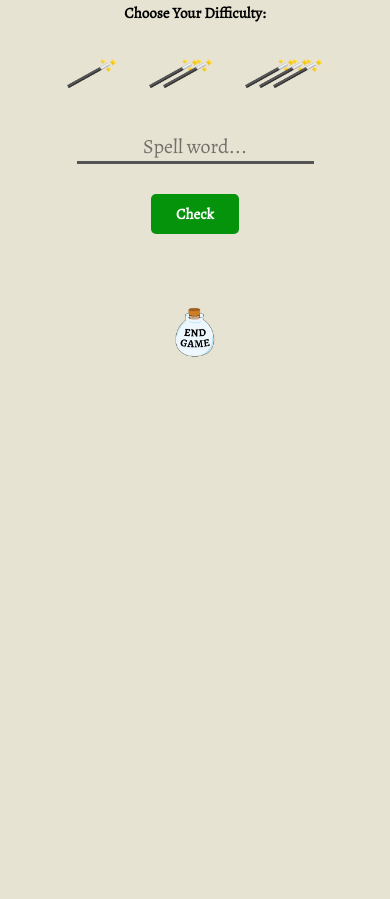
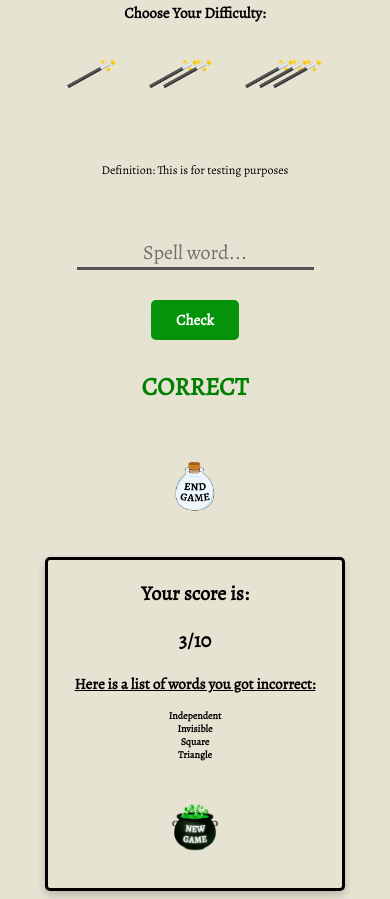
Before and after one commit to daniserosales/Lettuce, a plain HTML site: page Client/assets/index.html in a window 390 px wide. Shown: the part 351-1250 px from the top of the page. Before the commit the page ends 844 px from the top, so only its background shows below. Drawn offline with nearby package versions, Linux system fonts and the light colour scheme.

Commit message:
Added dyamic elements to HTML

```diff
--- a/Client/assets/index.html
+++ b/Client/assets/index.html
@@ -46,9 +46,10 @@
             </section>
 
             <section class="text-input">
+                <p class="definition">Definition: This is for testing purposes</p> <!--ELEMENT TO DISPLAY WORD DEFINITION-->
                 <input id="input" placeholder="Spell word..." type="text" /><br>
                 <button id="submit-word" class="submit-button" type="submit">Check</button><br>
-                <p></p><br>
+                <p>CORRECT</p><br> <!--ELEMENT TO DISPLAY CORRECT OR INCORRECT RESPONSE-->
                 <button id="end-game" class="end-game-button" type="submit">
                     <img src="/Client/assets/end-game-button.png" alt="End Game button"/>
                 </button>
@@ -56,6 +57,22 @@
         </div>
     </div>
 
+    <!-- SECTION TO DISPLAY SCORE WITH INCORRECT WORDS-->
+    <section class="score-card">
+        <h3>Your score is:</h3>
+        <h3>3/10</h3>
+        <p>Here is a list of words you got incorrect:</p>
+        <ul>
+            <li>Independent</li>
+            <li>Invisible</li>
+            <li>Square</li>
+            <li>Triangle</li>
+        </ul>
+        <button id="new-game" class="end-game-button" type="submit">
+            <img src="/Client/assets/new-game-button.png" alt="New Game button"/>
+        </button>
+    </section>
+
     <script defer src="index.js" ></script>
 </body>
 </html>
--- a/Client/assets/style.css
+++ b/Client/assets/style.css
@@ -96,6 +96,14 @@ body {
     padding: 30px;
 }
 
+.text-input .definition {
+    font-family: 'Alegreya', serif;
+    font-size: 25px;
+    color: black;
+    font-weight: 400;
+    padding: 30px;
+}
+
 .text-input input {
     outline: 0;
     border-width: 0 0 5px;
@@ -110,6 +118,15 @@ body {
     color: black;
     opacity: 0.5;
   }
+
+.text-input p {
+    font-family: 'Alegreya', serif;
+    font-size: 50px;
+    font-weight: 800;
+    color: green;
+    margin: 0%;
+    margin-bottom: 30px;
+}
 
 .submit-button {
     margin: 60px;
@@ -155,6 +172,39 @@ body {
     transform: scale(.98);
 }
 
+.score-card {
+    font-family: 'Alegreya', serif;
+    font-weight: 800;
+    text-align: center;
+    border-style: solid;
+    border-radius: 5px;
+    border-width: 3px;
+    box-shadow: 0 4px 8px 0 rgba(0,0,0,0.2);
+    width: 40%;
+    margin: auto;
+}
+
+.score-card h3 {
+    font-size: 40px;
+}
+
+.score-card p {
+    font-size: 30px;
+    text-decoration: underline;
+}
+
+.score-card ul {
+    font-size: 25px;
+    list-style: none;
+    padding: 0%;
+}
+
+.score-card img {
+    margin: 30px;
+    width: 150px;
+    height: 150px;
+}
+
 
 @media only screen and (max-width: 1350px) {
     .logo img {
@@ -183,8 +233,16 @@ body {
         margin: 30px;
     }
 
+    .text-input .definition {
+        font-size: 20px;
+    }
+
     .text-input input {
         border-width: 0 0 3px;
+        font-size: 40px;
+    }
+
+    .text-input p {
         font-size: 40px;
     }
 
@@ -196,6 +254,23 @@ body {
     .text-input img {
         width: 75px;
         height: 160px;
+    }
+
+    .score-card h3 {
+        font-size: 30px;
+    }
+
+    .score-card p {
+        font-size: 25px;
+    }
+
+    .score-card ul {
+        font-size: 20px;
+    }
+
+    .score-card img {
+        width: 100px;
+        height: 100px;
     }
 }
 
@@ -237,6 +312,10 @@ body {
     .submit-button {
         margin: 60px;
     }
+
+    .score-card {
+        width: 50%;
+    }
 }
 
 @media only screen and (max-width: 543px) {
@@ -263,6 +342,10 @@ body {
         height: 30px;
     }
 
+    .text-input .definition {
+        font-size: 15px;
+    }
+
     .text-input {
         padding-top: 10px;
     }
@@ -280,6 +363,31 @@ body {
 
     .text-input img {
         width: 50px;
+        height: 100px;
+    }
+
+    .text-input p {
+        font-size: 25px;
+    }
+
+    .score-card {
+        width: 70%;
+    }
+
+    .score-card h3 {
+        font-size: 25px;
+    }
+
+    .score-card p {
+        font-size: 20px;
+    }
+
+    .score-card ul {
+        font-size: 15px;
+    }
+
+    .score-card img {
+        width: 100px;
         height: 100px;
     }
 }
@@ -316,6 +424,10 @@ body {
         margin: 30px;
     }
 
+    .text-input .definition {
+        font-size: 12px;
+    }
+
     .text-input {
         text-align: center;
         padding: 30px;
@@ -323,6 +435,10 @@ body {
 
     .text-input input {
         border-width: 0 0 3px;
+        font-size: 20px;
+    }
+
+    .score-card p {
         font-size: 20px;
     }
 
@@ -336,4 +452,25 @@ body {
         width: 40px;
         height: 70px;
     }
+
+    .score-card {
+        width: 80%;
+    }
+
+    .score-card h3 {
+        font-size: 20px;
+    }
+
+    .score-card p {
+        font-size: 15px;
+    }
+
+    .score-card ul {
+        font-size: 10px;
+    }
+
+    .score-card img {
+        width: 50px;
+        height: 50px;
+    }
 }
```
Also changed, not shown: Client/assets/new-game-button.png (added).
